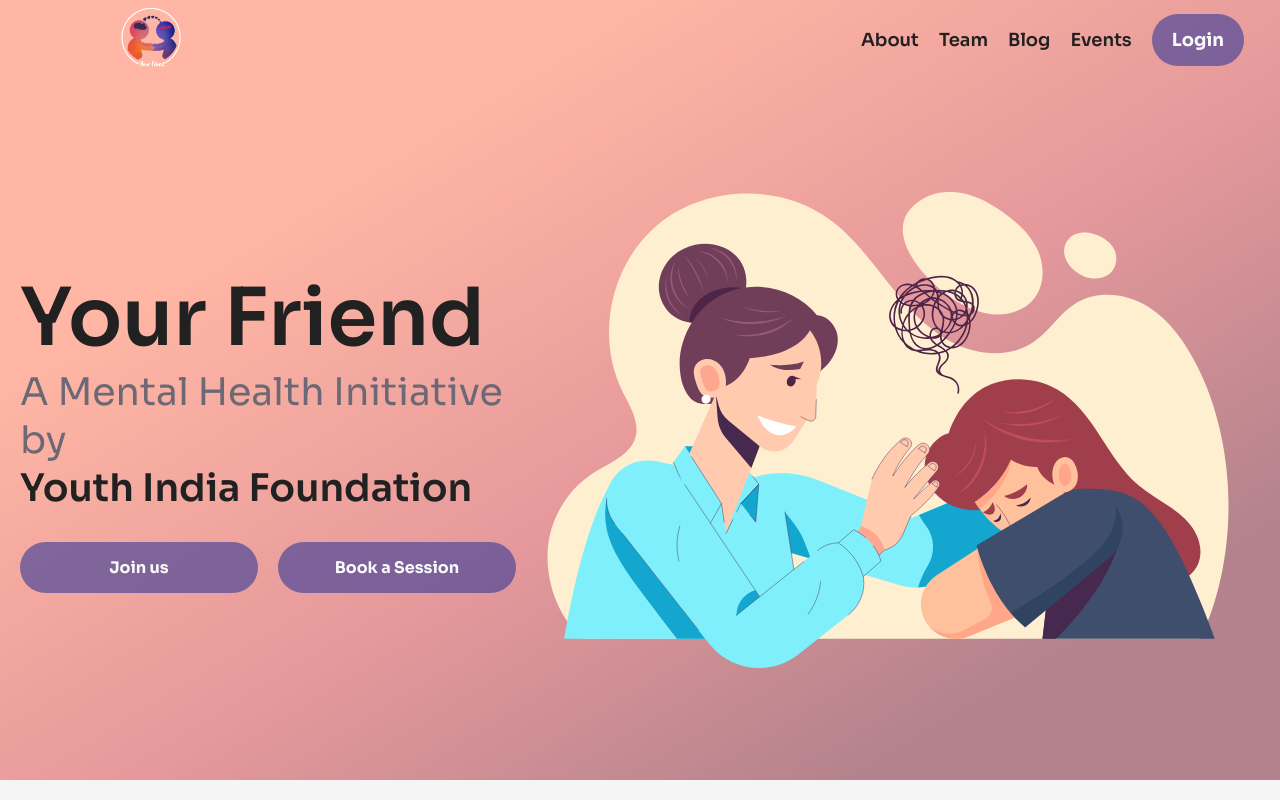
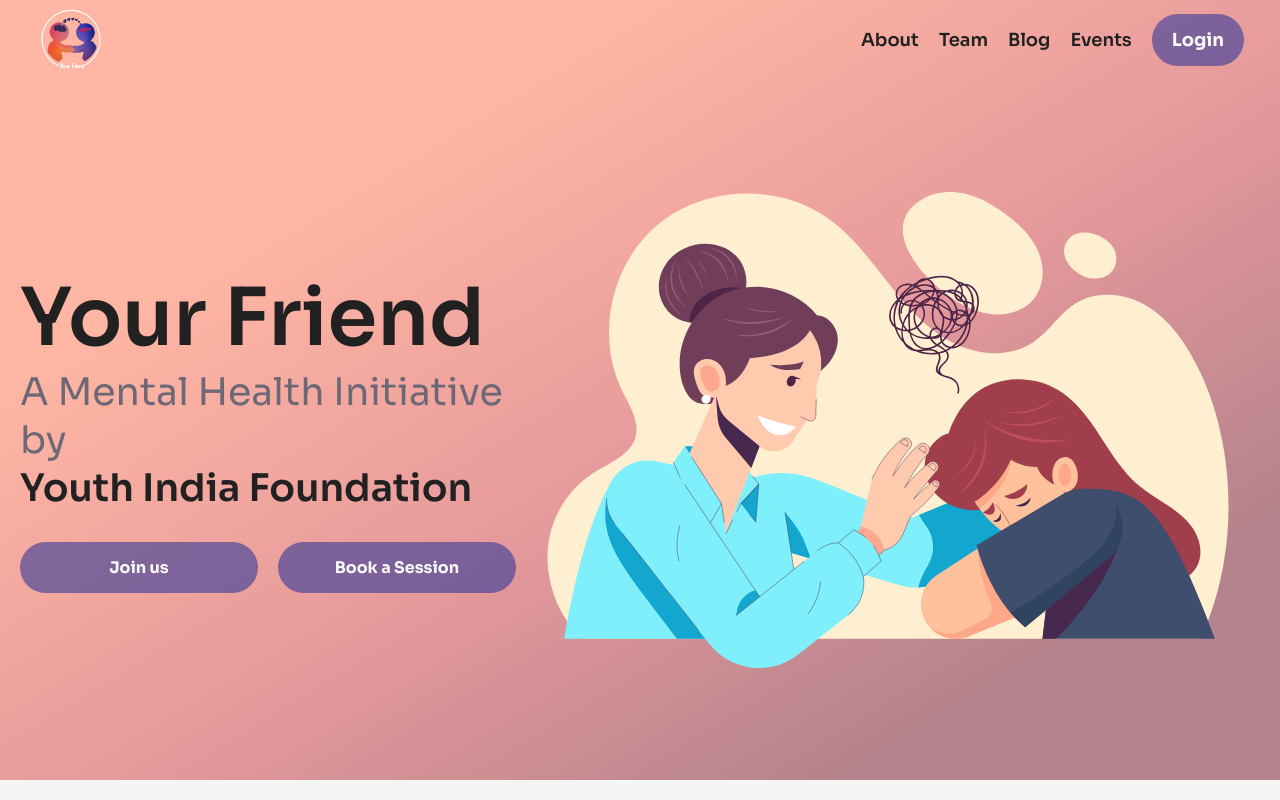
Before and after one commit to tashi2408/yourFriend, a React (Create React App) app: page / in a window 1280 px wide. Shown: the top 800 px of the page. Built offline with nearby package versions, Linux system fonts and the light colour scheme.

Commit message:
navbar logo

```diff
--- a/src/components/Navbar/Nav.css
+++ b/src/components/Navbar/Nav.css
@@ -33,10 +33,20 @@ nav .wrapper {
 
 .logo {
   margin-right: auto;
-  height: 70;
-  width: 70;
-  padding-left: 40px;
+  height: 70px;
+  width: 70px;
 }
+
+.logo img {
+  width: 100%;
+  height: 100%;
+  transition: 0.2s ease;
+}
+
+/* .bigLogo {
+  width: 250% !important;
+  height: 250% !important;
+} */
 
 nav ul {
   display: flex;
--- a/src/components/Navbar/Nav.js
+++ b/src/components/Navbar/Nav.js
@@ -12,9 +12,11 @@ const Nav = ({ toggleMobileNav }) => {
       var currentScrollPos = window.pageYOffset;
       if (currentScrollPos !== 0) {
         document.querySelector('nav').classList.add('colorBar');
+        // document.querySelector('.logo img').classList.remove('bigLogo');
       }
       if (currentScrollPos === 0) {
         document.querySelector('nav').classList.remove('colorBar');
+        // document.querySelector('.logo img').classList.add('bigLogo');
       }
     };
   }, []);
@@ -23,13 +25,7 @@ const Nav = ({ toggleMobileNav }) => {
       <nav>
         <div className="wrapper">
           <Link to="/" className="logo">
-            <img
-              className="logo"
-              alt="your friend logo"
-              src={Logo}
-              height={70}
-              width={110}
-            />
+            <img alt="your friend logo" src={Logo} />
           </Link>
           <ul className="links">
             <li className="linkItem">
```
